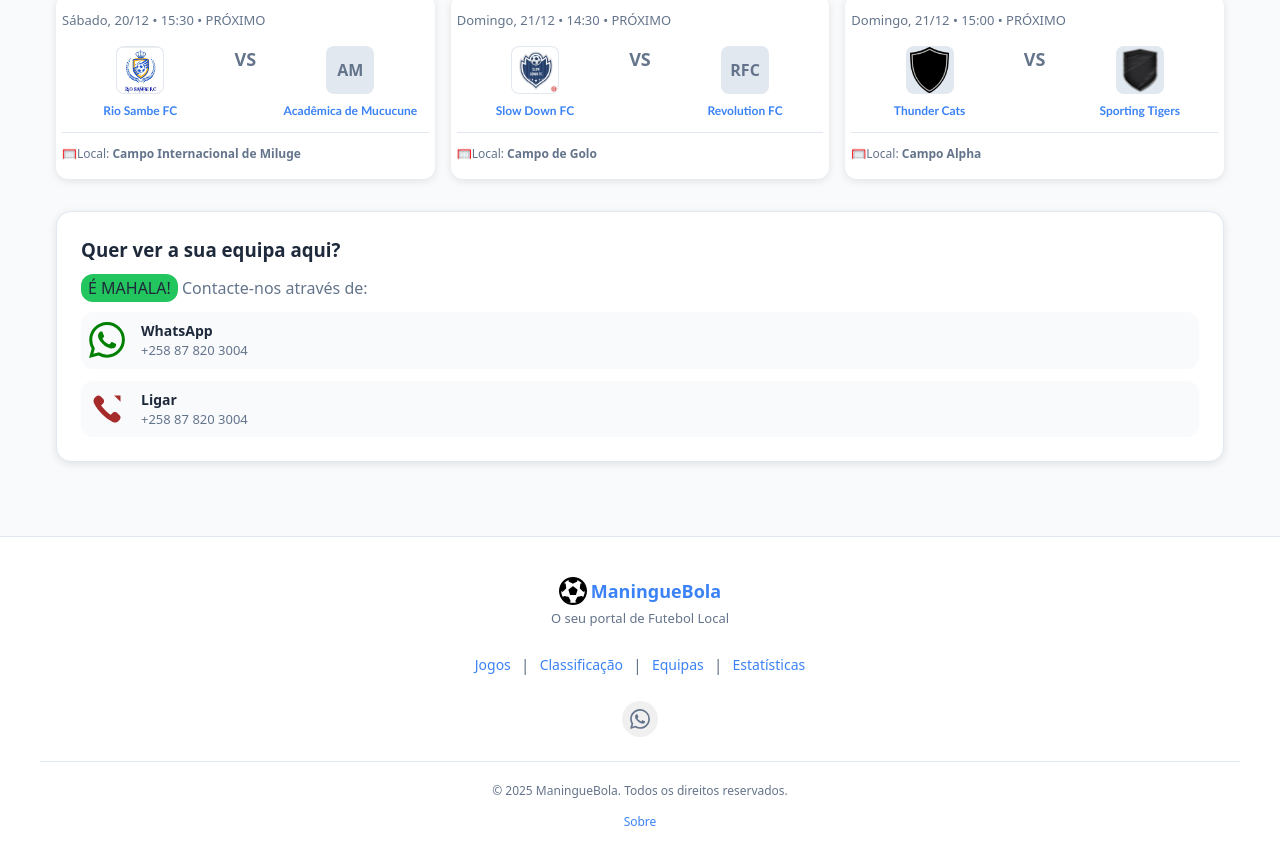
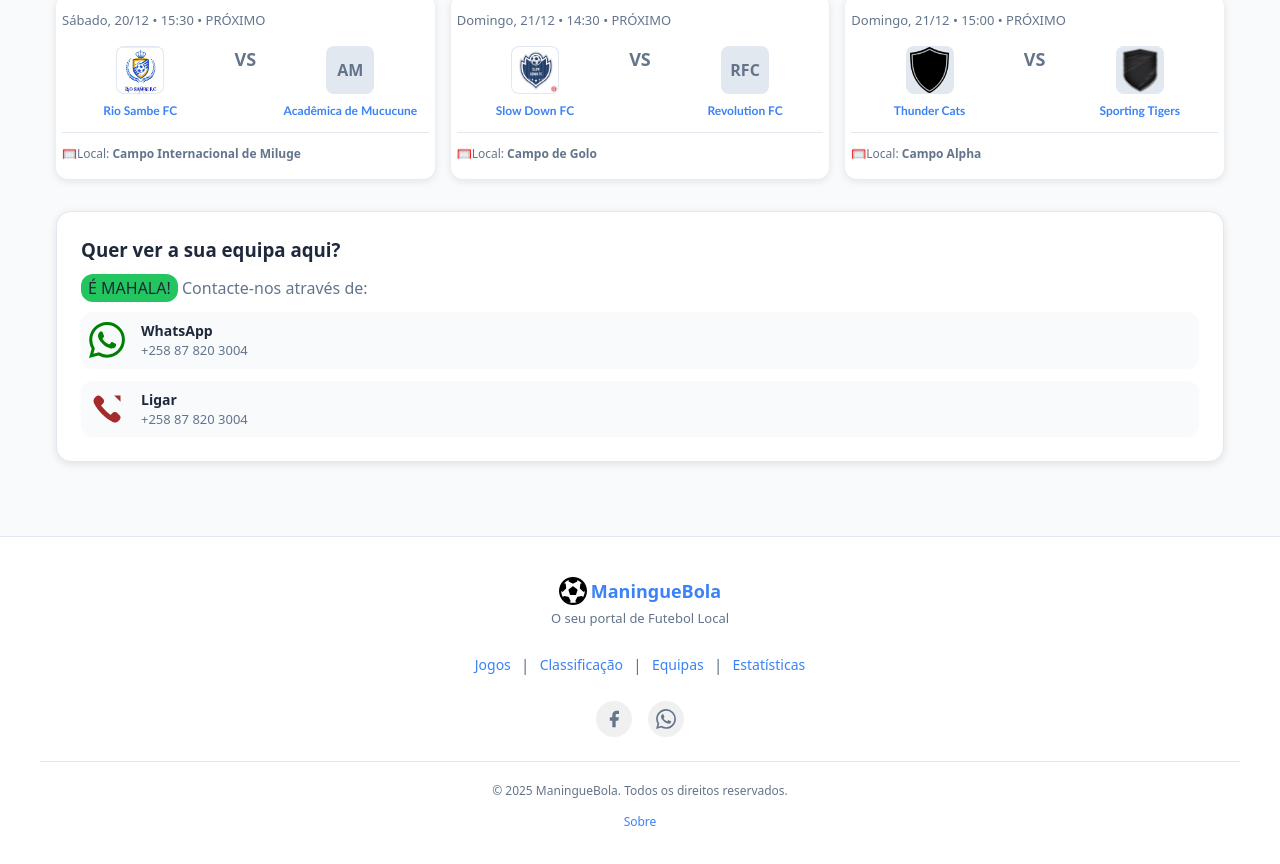
Before and after one commit to Raimundroid/maninguebola, a React (Vite) app: page / in a window 1280 px wide. Shown: the part 750-1614 px from the top of the page. Built offline with nearby package versions, Linux system fonts and the light colour scheme.

Commit message:
added ManingueBola Facebook page to the footer

```diff
--- a/src/components/Footer/Footer.jsx
+++ b/src/components/Footer/Footer.jsx
@@ -51,8 +51,8 @@ const Footer = () => {
         {/* 3. Social Media & Contact */}
         <div className="footer-socials">
           {/* Facebook Icon */}
-          {/* <a
-            href="https://facebook.com"
+          <a
+            href="https://www.facebook.com/profile.php?id=61584955900976"
             target="_blank"
             rel="noreferrer"
             className="social-link"
@@ -61,7 +61,7 @@ const Footer = () => {
             <svg width={20} height={20} viewBox="0 0 24 24" fill="currentColor">
               <path d="M18 2h-3a5 5 0 0 0-5 5v3H7v4h3v8h4v-8h3l1-4h-4V7a1 1 0 0 1 1-1h3z"></path>
             </svg>
-          </a> */}
+          </a>
 
           {/* WhatsApp Icon */}
           <a
```
